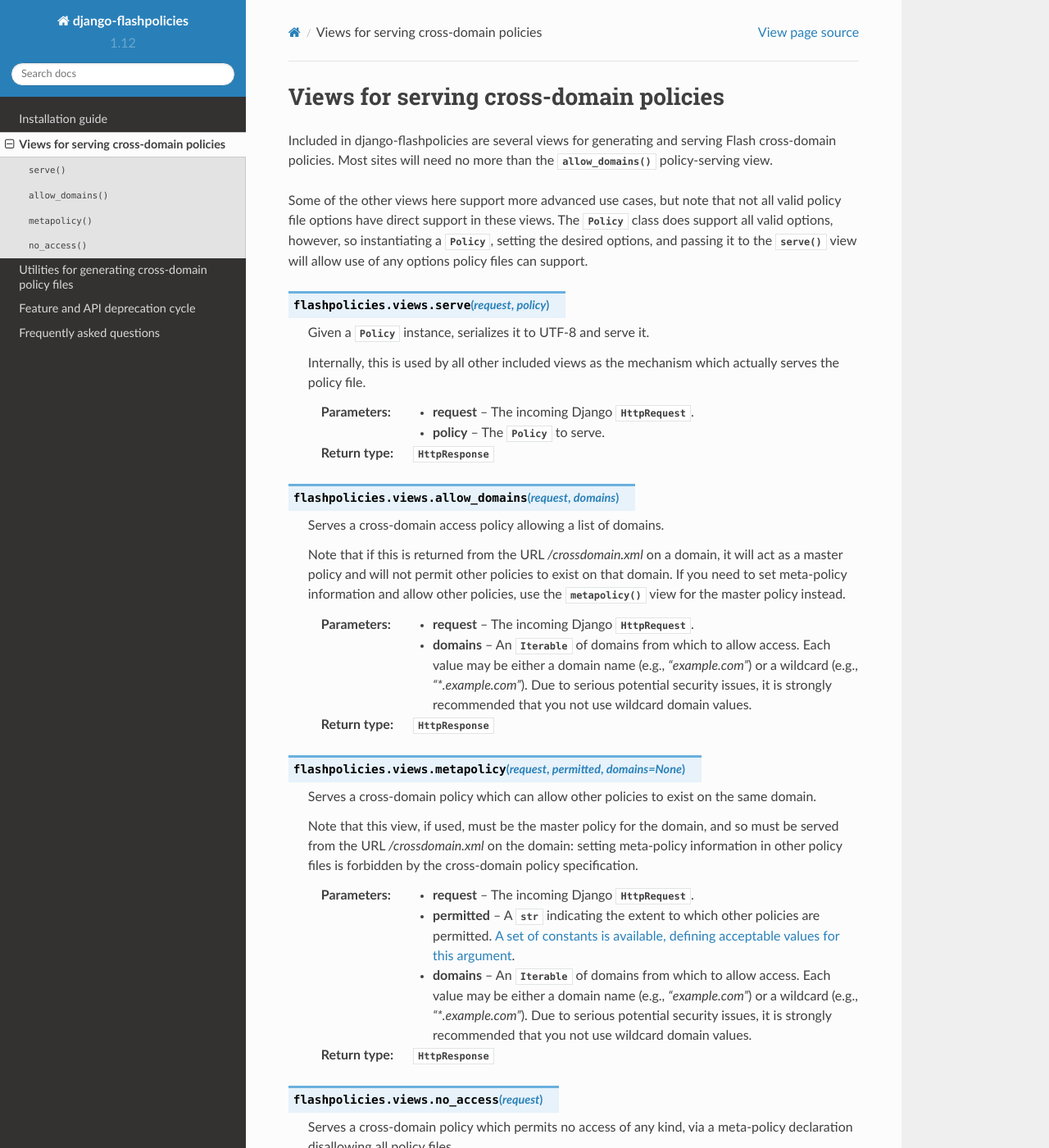
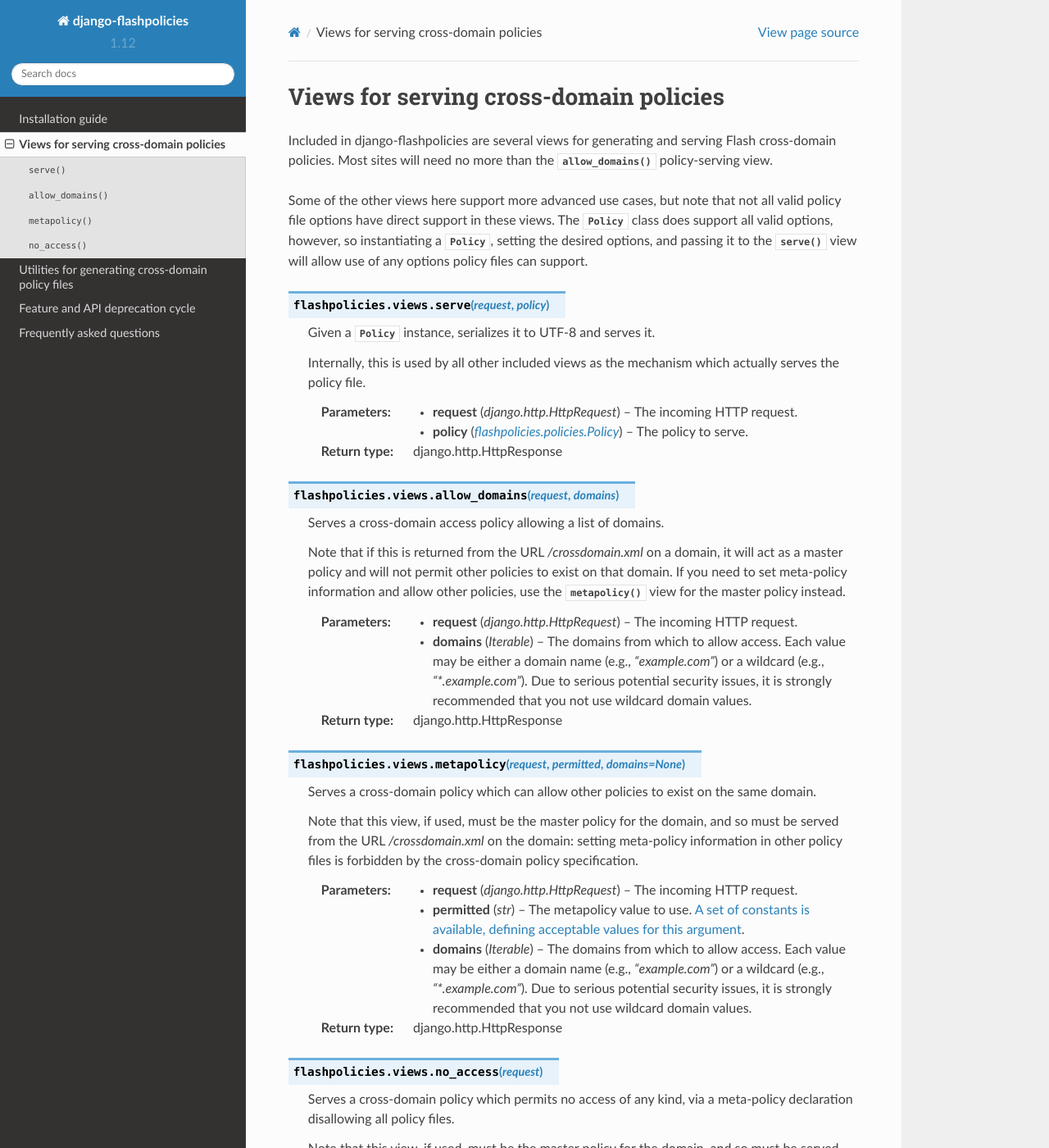
Before and after one commit to ubernostrum/django-flashpolicies, a Sphinx documentation site: the page built from docs/views.rst, in a window 1280 px wide and 1400 px high. Shown: the whole window at 82% size. Built offline with Sphinx 7.4.7 and the Read the Docs theme 2.0.0, drawn with Linux system fonts in a browser that asks for light colours; some of the changed text lies outside the part shown.

```diff
--- a/docs/views.rst
+++ b/docs/views.rst
@@ -19,15 +20,16 @@ allow use of any options policy files can support.
 .. function:: serve(request, policy)
 
    Given a :class:`~flashpolicies.policies.Policy` instance,
-   serializes it to UTF-8 and serve it.
+   serializes it to UTF-8 and serves it.
 
    Internally, this is used by all other included views as the
    mechanism which actually serves the policy file.
 
-   :param request: The incoming Django
-     :class:`~django.http.HttpRequest`.
-   :param policy: The :class:`~flashpolicies.policies.Policy` to serve.
-   :rtype: :class:`~django.http.HttpResponse`
+   :param request: The incoming HTTP request.
+   :type request: django.http.HttpRequest
+   :param policy: The policy to serve.
+   :type policy: flashpolicies.policies.Policy
+   :rtype: django.http.HttpResponse
 
 .. function:: allow_domains(request, domains)
 
@@ -40,14 +42,15 @@ allow use of any options policy files can support.
    :func:`~flashpolicies.views.metapolicy` view for the master policy
    instead.
 
-   :param request: The incoming Django
-     :class:`~django.http.HttpRequest`.
-   :param domains: An :class:`~typing.Iterable` of domains from which
-      to allow access. Each value may be either a domain name (e.g.,
-      `"example.com"`) or a wildcard (e.g., `"*.example.com"`). Due to
-      serious potential security issues, it is strongly recommended
-      that you not use wildcard domain values.
-   :rtype: :class:`~django.http.HttpResponse`
+   :param request: The incoming HTTP request.
+   :type request: django.http.HttpRequest
+   :param domains: The domains from which to allow access. Each value
+      may be either a domain name (e.g., `"example.com"`) or a
+      wildcard (e.g., `"*.example.com"`). Due to serious potential
+      security issues, it is strongly recommended that you not use
+      wildcard domain values.
+   :type domains: typing.Iterable
+   :rtype: django.http.HttpResponse
 
 .. function:: metapolicy(request, permitted, domains=None)
 
@@ -59,18 +62,19 @@ allow use of any options policy files can support.
    the domain: setting meta-policy information in other policy files
    is forbidden by the cross-domain policy specification.
 
-   :param request: The incoming Django
-     :class:`~django.http.HttpRequest`.
-   :param permitted: A :class:`str` indicating the extent to which
-      other policies are permitted. :ref:`A set of constants is
-      available, defining acceptable values for this argument
-      <metapolicy-constants>`.
-   :param domains: An :class:`~typing.Iterable` of domains from which
-      to allow access. Each value may be either a domain name (e.g.,
-      `"example.com"`) or a wildcard (e.g., `"*.example.com"`). Due to
-      serious potential security issues, it is strongly recommended
-      that you not use wildcard domain values.
-   :rtype: :class:`~django.http.HttpResponse`
+   :param request: The incoming HTTP request.
+   :type request: django.http.HttpRequest
+   :param permitted: The metapolicy value to use. :ref:`A set of
+      constants is available, defining acceptable values for this
+      argument <metapolicy-constants>`.
+   :type permitted: str
+   :param domains: The domains from which to allow access. Each value
+      may be either a domain name (e.g., `"example.com"`) or a
+      wildcard (e.g., `"*.example.com"`). Due to serious potential
+      security issues, it is strongly recommended that you not use
+      wildcard domain values.
+   :type domains: typing.Iterable
+   :rtype: django.http.HttpResponse
 
 .. function:: no_access(request)
 
@@ -86,6 +90,6 @@ allow use of any options policy files can support.
    :const:`~flashpolicies.policies.SITE_CONTROL_NONE` as the
    meta-policy.
 
-   :param request: The incoming Django
-     :class:`~django.http.HttpRequest`.
-   :rtype: :class:`~django.http.HttpResponse`
+   :param request: The incoming HTTP request.
+   :type request: django.http.HttpRequest
+   :rtype: django.http.HttpResponse
```
Also changed, not shown: other parts of docs/views.rst (+1 -0 lines), docs/faq.rst (+4 -5 lines), docs/index.rst (+5 -19 lines), docs/install.rst (+9 -25 lines), docs/policies.rst (+75 -67 lines).
